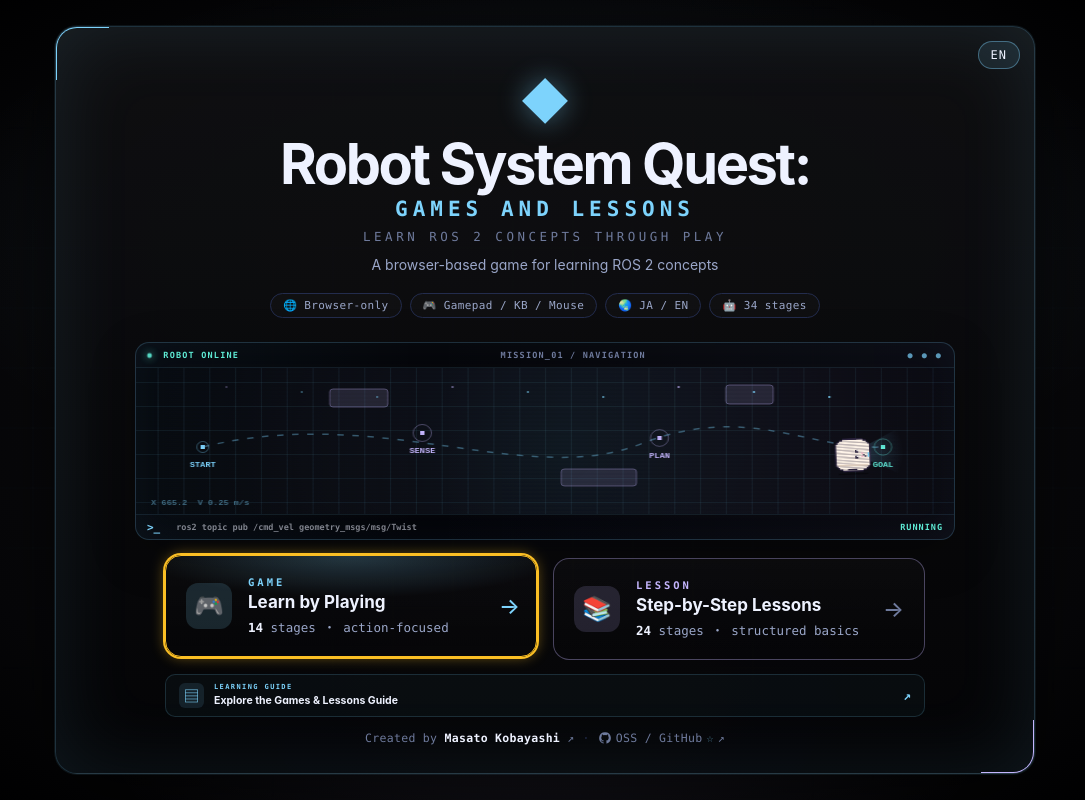
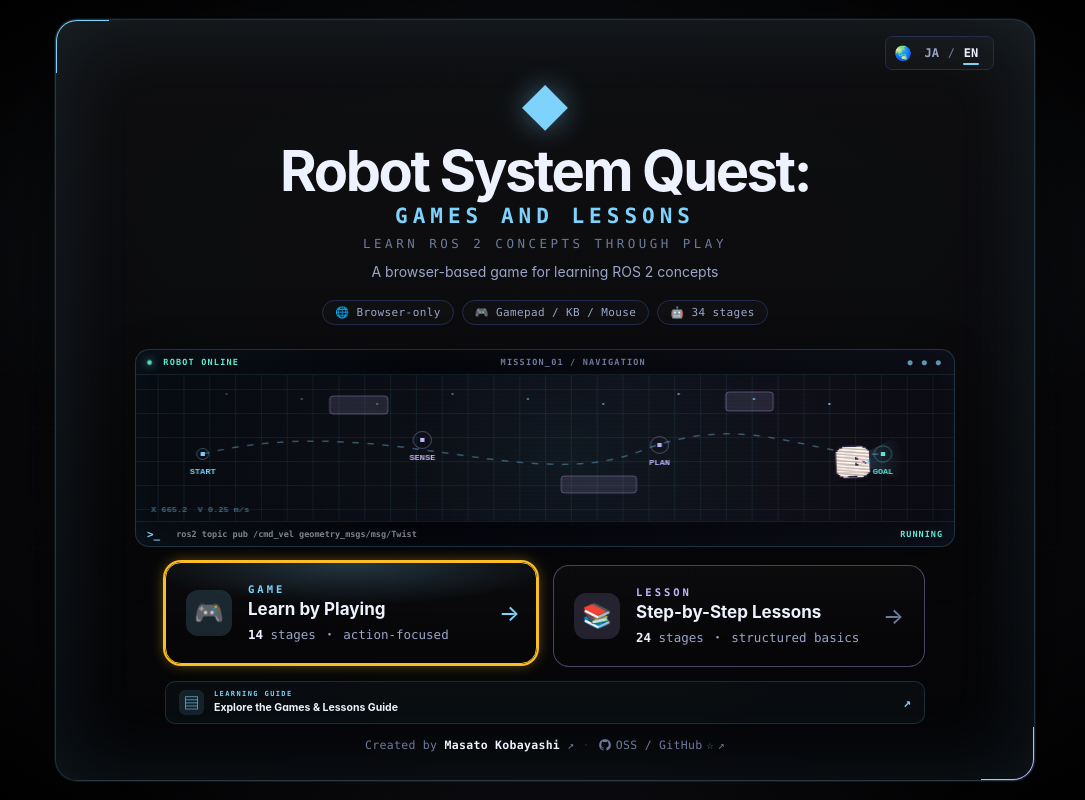
Before and after one commit to mertcookimg/robot-system-quest, a website built with Vite: page index.html in a window 1280 px wide. Shown: the whole page, without its empty margins (95-1180 px from the left). Built offline with nearby package versions, Linux system fonts and the light colour scheme; no server answers; animation ran at ten frames a second.

Commit message:
feat: update

```diff
--- a/index.html
+++ b/index.html
@@ -39,14 +39,30 @@
     <div id="intro-screen" class="intro-screen">
       <div class="intro-bg"></div>
       <div class="intro-card">
-        <button
+        <div class="intro-language-row">
+          <div
             id="intro-lang-toggle"
-          class="intro-lang-toggle"
-          type="button"
-          title="Language / 言語"
+            class="language-switcher"
+            data-language-switcher
+            role="group"
+            aria-label="Language / 言語"
           >
+            <span aria-hidden="true">🌏</span>
+            <button type="button" data-lang="ja" lang="ja" aria-label="日本語" aria-pressed="true">
               JA
             </button>
+            <span aria-hidden="true">/</span>
+            <button
+              type="button"
+              data-lang="en"
+              lang="en"
+              aria-label="English"
+              aria-pressed="false"
+            >
+              EN
+            </button>
+          </div>
+        </div>
         <div class="intro-mark">◆</div>
         <h1 class="intro-title">
           <span class="intro-title-main">Robot System Quest:</span>
@@ -58,10 +74,9 @@
         </p>
         <p class="intro-mini i18n-en">A browser-based game for learning ROS 2 concepts</p>
         <ul class="intro-pills" aria-hidden="true">
-          <li>🌐 Browser-only</li>
-          <li>🎮 Gamepad / KB / Mouse</li>
-          <li>🌏 JA / EN</li>
-          <li>🤖 34 stages</li>
+          <li aria-hidden="true">🌐 Browser-only</li>
+          <li aria-hidden="true">🎮 Gamepad / KB / Mouse</li>
+          <li aria-hidden="true">🤖 34 stages</li>
         </ul>
         <div class="intro-showcase" aria-hidden="true">
           <div class="showcase-topline">
@@ -108,7 +123,7 @@
             <span class="im-arrow" aria-hidden="true">→</span>
           </button>
         </div>
-        <a class="intro-guide-link" href="./guide/">
+        <a class="intro-guide-link" href="./guide/" data-lang-link>
           <span class="intro-guide-icon" aria-hidden="true">▤</span>
           <span>
             <small>LEARNING GUIDE</small>
@@ -189,6 +204,7 @@
           <a
             class="hdr-btn robotics-guide-link"
             href="./guide/"
+            data-lang-link
             aria-label="Open Robotics Learning Guide / ロボティクス学習ガイドを開く"
             title="GamesとLessonsの学習サイト / Open Robotics Learning Guide"
           >
@@ -201,13 +217,28 @@
         </div>
         <span class="hdr-sep" aria-hidden="true"></span>
         <div class="hdr-group" role="group" aria-label="Settings">
-          <button
-            class="hdr-btn hdr-value"
+          <div
+            class="language-switcher"
             id="lang-toggle"
-            title="表示言語を切り替え / Switch language"
+            data-language-switcher
+            role="group"
+            aria-label="Language / 言語"
           >
+            <span aria-hidden="true">🌏</span>
+            <button type="button" data-lang="ja" lang="ja" aria-label="日本語" aria-pressed="true">
               JA
             </button>
+            <span aria-hidden="true">/</span>
+            <button
+              type="button"
+              data-lang="en"
+              lang="en"
+              aria-label="English"
+              aria-pressed="false"
+            >
+              EN
+            </button>
+          </div>
           <button
             class="hdr-btn hdr-toggle"
             id="ghost-toggle"
--- a/src/core/dom.ts
+++ b/src/core/dom.ts
@@ -55,11 +55,9 @@ export const ui = {
   homeToggle: $<HTMLElement>("home-toggle"),
   audioToggle: $<HTMLElement>("audio-toggle"),
   ghostToggle: $<HTMLElement>("ghost-toggle"),
-  langToggle: $<HTMLElement>("lang-toggle"),
 
   // Intro
   introScreen: $<HTMLElement>("intro-screen"),
-  introLangToggle: $<HTMLButtonElement>("intro-lang-toggle"),
   introGameCount: $<HTMLElement>("intro-game-count"),
   introGameCountEn: $<HTMLElement>("intro-game-count-en"),
   introLessonCount: $<HTMLElement>("intro-lesson-count"),
--- a/src/i18n/index.ts
+++ b/src/i18n/index.ts
@@ -12,9 +12,15 @@ import { loadString, saveString, StorageKeys } from "../core/storage";
 export type Lang = "ja" | "en";
 
 function detectInitialLang(): Lang {
+  const requested =
+    typeof location === "undefined" ? null : new URLSearchParams(location.search).get("lang");
+  if (requested === "ja" || requested === "en") {
+    saveString(StorageKeys.lang, requested);
+    return requested;
+  }
   const saved = loadString(StorageKeys.lang);
   if (saved === "ja" || saved === "en") return saved;
-  return navigator.language.startsWith("ja") ? "ja" : "en";
+  return typeof navigator !== "undefined" && navigator.language.startsWith("ja") ? "ja" : "en";
 }
 
 let lang: Lang = detectInitialLang();
@@ -49,6 +55,24 @@ export function getLang(): Lang {
   return lang;
 }
 
+/** Keep the selected language when crossing between the app and Guide. */
+export function withLang(href: string): string {
+  const base = typeof location === "undefined" ? document.baseURI : location.href;
+  const url = new URL(href, base);
+  url.searchParams.set("lang", lang);
+  return url.href;
+}
+
+function syncLangUrl(): void {
+  if (typeof location === "undefined" || typeof history === "undefined") return;
+  try {
+    // Preserve stage, direct-open, unrelated query parameters and the hash.
+    history.replaceState(history.state, "", withLang(location.href));
+  } catch {
+    // Restricted browsing contexts may not allow history updates.
+  }
+}
+
 /**
  * Merge additional translations into the runtime dictionaries. Used by the
  * `defineStage()` helper so each stage can declare its own strings inline
@@ -63,11 +87,12 @@ export function registerLang(extras: {
 }
 
 export function setLang(l: Lang) {
-  if (lang === l) return;
+  const changed = lang !== l;
   lang = l;
   saveString(StorageKeys.lang, l);
+  syncLangUrl();
   applyBodyClass();
-  for (const fn of listeners) fn(l);
+  if (changed) for (const fn of listeners) fn(l);
 }
 
 export function toggleLang() {
@@ -88,5 +113,8 @@ function applyBodyClass() {
   if (!document.body) return;
   document.body.classList.toggle("lang-en", lang === "en");
   document.body.classList.toggle("lang-ja", lang === "ja");
+  for (const link of document.querySelectorAll<HTMLAnchorElement>("a[data-lang-link]")) {
+    link.href = withLang(link.href);
+  }
 }
 applyBodyClass();
--- /dev/null
+++ b/src/i18n/language_switcher.ts
@@ -0,0 +1,27 @@
+// Copyright 2026 Masato Kobayashi
+// SPDX-License-Identifier: Apache-2.0
+
+import { getLang, onLangChange, setLang } from "./index";
+
+/** Wire the same explicit JA / EN choices on Home, in the app, and in Guide. */
+export function setupLanguageSwitchers(onSelect?: () => void): void {
+  const buttons = document.querySelectorAll<HTMLButtonElement>(
+    "[data-language-switcher] button[data-lang]",
+  );
+  const refresh = (): void => {
+    for (const button of buttons) {
+      button.setAttribute("aria-pressed", String(button.dataset.lang === getLang()));
+    }
+  };
+
+  for (const button of buttons) {
+    button.addEventListener("click", () => {
+      const lang = button.dataset.lang;
+      if ((lang !== "ja" && lang !== "en") || lang === getLang()) return;
+      setLang(lang);
+      onSelect?.();
+    });
+  }
+  refresh();
+  onLangChange(refresh);
+}
--- a/src/main.ts
+++ b/src/main.ts
@@ -54,7 +54,8 @@ import {
 import { startLoop } from "./core/loop";
 import { isAllCleared } from "./core/progress";
 import { sfx } from "./core/audio";
-import { getLang, toggleLang, onLangChange } from "./i18n";
+import { getLang, onLangChange } from "./i18n";
+import { setupLanguageSwitchers } from "./i18n/language_switcher";
 import type { Stage } from "./types";
 import { setupAnalytics, trackStageExit, trackStageStart } from "./core/analytics";
 
@@ -64,15 +65,9 @@ setupTouchCalloutGuard();
 // 0. Apply the background theme tokens to :root before anything paints.
 applyThemeVars();
 
-// 1. Refresh the language toggle label and language-dependent links.
+// 1. Set up language choices and refresh language-dependent links.
 function refreshLangLabel(): void {
   const lang = getLang();
-  ui.langToggle.textContent = lang === "ja" ? "JA" : "EN";
-  const languageLabel =
-    lang === "ja" ? "表示言語: 日本語（英語に切り替え）" : "Language: English (switch to Japanese)";
-  ui.langToggle.title = languageLabel;
-  ui.langToggle.setAttribute("aria-label", languageLabel);
-  ui.introLangToggle.textContent = lang === "ja" ? "JA" : "EN";
   ui.homeToggle.textContent = lang === "ja" ? "ホーム" : "HOME";
   ui.homeToggle.title = lang === "ja" ? "ホーム / 概要へ戻る" : "Back to Home overview";
   const authorLink = document.getElementById("intro-author-link") as HTMLAnchorElement | null;
@@ -85,13 +80,7 @@ function refreshLangLabel(): void {
   if (authorLink) authorLink.href = authorUrl;
 }
 refreshLangLabel();
-const handleToggleLang = (): void => {
-  toggleLang();
-  refreshLangLabel();
-  sfx.click();
-};
-ui.langToggle.addEventListener("click", handleToggleLang);
-ui.introLangToggle.addEventListener("click", handleToggleLang);
+setupLanguageSwitchers(() => sfx.click());
 onLangChange(refreshLangLabel);
 
 // 2. Audio + ghost (state-bearing, persisted).
@@ -211,7 +200,9 @@ loadStage(initial);
 // Consume the one-shot direct-open flag. A later reload of the same stage
 // returns to the normal Home-first behavior.
 if (directStageOpen) {
-  history.replaceState(null, "", location.pathname + location.hash);
+  const url = new URL(location.href);
+  url.searchParams.delete("direct");
+  history.replaceState(null, "", url.pathname + url.search + url.hash);
 }
 
 // `loadStage` calls `history.replaceState(...#${id})` which would append
--- a/src/style.css
+++ b/src/style.css
@@ -23,6 +23,7 @@
 @import "./styles/20-help-modal.css";
 @import "./styles/21-toast.css";
 @import "./styles/22-i18n.css";
+@import "./styles/language-switcher.css";
 @import "./styles/23-lesson-modal.css";
 @import "./styles/24-lesson-brief.css";
 @import "./styles/25-touchpad.css";
--- a/src/styles/01-header.css
+++ b/src/styles/01-header.css
@@ -84,7 +84,7 @@ header {
 .brand-author:hover .ba-by {
   color: var(--fg);
 }
-/* Two clusters — [ HOME · GUIDE · ? ] | [ 🌐 · 👻 · 🔊 ] — separated by a
+/* Two clusters — [ HOME · GUIDE · ? ] | [ 🌏 JA / EN · 👻 · 🔊 ] — separated by a
    thin rule so "navigation actions" read apart from "settings toggles". */
 .header-actions {
   display: flex;
@@ -152,16 +152,13 @@ header {
 
 /* Leading glyph so each button's role is guessable at a glance. Rendered via
    ::before because the JS keeps rewriting these buttons' textContent
-   (HOME/localized home label, JA/EN, ON/OFF) and would otherwise wipe an inline icon. */
+   (HOME/localized home label, ON/OFF) and would otherwise wipe an inline icon. */
 #home-toggle::before {
   content: "\1F3E0";
 } /* 🏠 */
 #lesson-toggle::before {
   content: "\1F4D6";
 } /* 📖 */
-#lang-toggle::before {
-  content: "\1F310";
-} /* 🌐 */
 #ghost-toggle::before {
   content: "\1F47B";
 } /* 👻 */
@@ -186,13 +183,6 @@ header {
   padding: 0;
   justify-content: center;
   font-size: 13.5px;
-}
-
-/* Language: not on/off but a current value — always tinted, shows JA or EN. */
-.hdr-value {
-  color: var(--accent);
-  border-color: rgba(125, 211, 252, 0.4);
-  background: rgba(125, 211, 252, 0.08);
 }
 
 /* State toggles (ghost / audio): filled + accent = ON, dim + outline = OFF.
@@ -294,7 +284,7 @@ header {
     grid-template-columns: repeat(4, minmax(0, 1fr));
   }
   .hdr-group:last-child {
-    grid-template-columns: repeat(3, minmax(0, 1fr));
+    grid-template-columns: auto repeat(2, minmax(0, 1fr));
   }
   .hdr-btn {
     width: 100%;
--- a/src/styles/18-intro.css
+++ b/src/styles/18-intro.css
@@ -53,7 +53,7 @@ body.intro-open {
 .intro-card {
   position: relative;
   text-align: center;
-  padding: 44px 40px 28px;
+  padding: 16px 40px 28px;
   width: min(980px, calc(100vw - 32px));
   max-height: calc(100vh - 32px);
   overflow-x: hidden;
@@ -107,25 +107,11 @@ body.intro-open {
   border-radius: 0 0 22px;
 }
 
-/* Top-right language toggle */
-.intro-lang-toggle {
-  position: absolute;
-  top: 14px;
-  right: 14px;
-  border: 1px solid rgba(125, 211, 252, 0.4);
-  background: rgba(125, 211, 252, 0.1);
-  color: var(--fg);
-  border-radius: 999px;
-  padding: 6px 12px;
-  font-size: 12px;
-  font-family: var(--mono);
-  letter-spacing: 1px;
-  cursor: pointer;
-  transition: all 0.15s;
-}
-.intro-lang-toggle:hover {
-  border-color: var(--accent);
-  background: rgba(125, 211, 252, 0.22);
+.intro-language-row {
+  display: flex;
+  justify-content: flex-end;
+  flex: 0 0 auto;
+  margin-bottom: 8px;
 }
 
 .intro-mark {
@@ -192,6 +178,7 @@ body.intro-open {
   display: flex;
   flex-wrap: wrap;
   gap: 8px;
+  align-items: center;
   justify-content: center;
 }
 .intro-pills li {
@@ -576,7 +563,7 @@ body.intro-open {
     max-width: 460px;
   }
   .intro-card {
-    padding: 32px 22px 20px;
+    padding: 16px 22px 20px;
     border-radius: 16px;
   }
   .intro-title {
@@ -661,7 +648,7 @@ body.intro-open {
   .intro-card {
     width: 100%;
     max-height: 100%;
-    padding: 26px 14px 18px;
+    padding: 12px 14px 18px;
     border-radius: 14px;
   }
   .intro-showcase {
@@ -687,7 +674,7 @@ body.intro-open {
 
 @media (max-height: 700px) {
   .intro-card {
-    padding-top: 28px;
+    padding-top: 12px;
     padding-bottom: 18px;
   }
   .intro-mark {
--- /dev/null
+++ b/src/styles/language-switcher.css
@@ -0,0 +1,76 @@
+/* Copyright 2026 Masato Kobayashi */
+/* SPDX-License-Identifier: Apache-2.0 */
+
+.language-switcher {
+  --language-accent: var(--accent, var(--cyan, #7dd3fc));
+  display: inline-flex;
+  flex: 0 0 auto;
+  align-items: center;
+  justify-content: center;
+  gap: 0;
+  padding: 1px 6px;
+  border: 1px solid var(--line, #293447);
+  border-radius: 7px;
+  background: rgba(255, 255, 255, 0.025);
+  color: var(--fg-mid, #a8b5ca);
+  font: 600 12px/1 var(--mono, monospace);
+  letter-spacing: 0;
+  white-space: nowrap;
+}
+
+.language-switcher > span:first-child {
+  margin-inline: 2px 4px;
+  font-size: 14px;
+}
+
+.language-switcher > span + button + span {
+  color: var(--fg-dim, #8290a3);
+  font-weight: 400;
+}
+
+.language-switcher > button {
+  position: relative;
+  min-width: 32px;
+  min-height: 30px;
+  margin: 0;
+  padding: 0 6px;
+  border: 0;
+  border-radius: 3px;
+  background: transparent;
+  color: inherit;
+  font: inherit;
+  cursor: pointer;
+  touch-action: manipulation;
+}
+
+.language-switcher > button:hover {
+  color: var(--fg, #f0f4ff);
+  background: rgba(255, 255, 255, 0.05);
+}
+
+.language-switcher > button[aria-pressed="true"] {
+  color: var(--fg, #f0f4ff);
+}
+
+.language-switcher > button[aria-pressed="true"]::after {
+  content: "";
+  position: absolute;
+  right: 8px;
+  bottom: 3px;
+  left: 8px;
+  height: 2px;
+  border-radius: 1px;
+  background: var(--language-accent);
+}
+
+.language-switcher > button:focus-visible {
+  outline: 2px solid var(--language-accent);
+  outline-offset: -1px;
+}
+
+@media (pointer: coarse) {
+  .language-switcher > button {
+    min-width: 36px;
+    min-height: 44px;
+  }
+}
```
Also changed, not shown: guide/index.html (+26 -5 lines), src/core/intro.ts (+26 -3 lines), src/core/keyboard.ts (+8 -5 lines), src/guide/main.ts (+7 -7 lines), src/guide/style.css (+22 -12 lines), tests/guide_ui.test.ts (+18 -0 lines), tests/i18n_url.test.ts (added, +195 -0 lines). Lines whose indentation alone changed are shown as unchanged.
